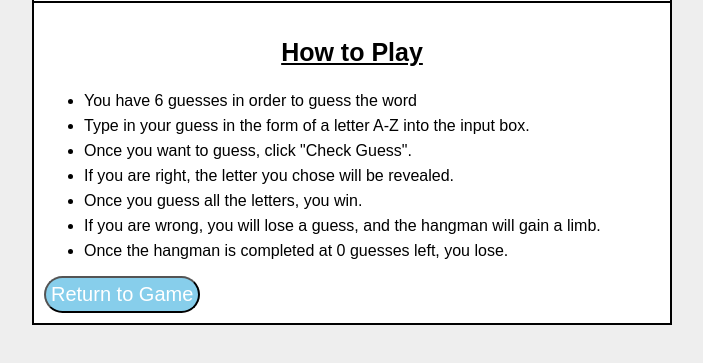
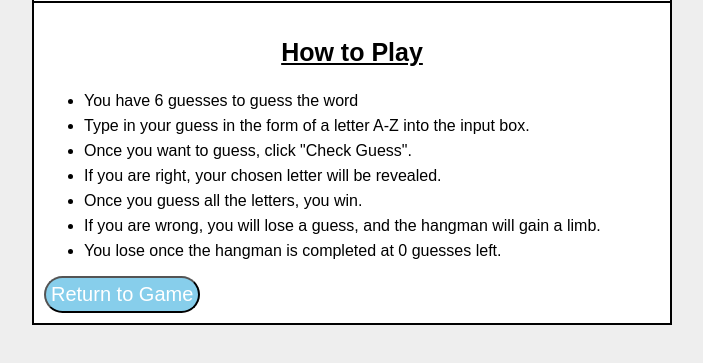
Before and after one commit to BernardoCastillo/Upgraded_Hangman, a plain HTML site: page index.html in a window 1280 px wide. Both pictures are taken after a click on the button "How to Play". Shown: the part 201-564 px from the top of the page, without its empty margins (288-991 px from the left). Drawn offline with Linux system fonts and the light colour scheme.

Commit message:
Update index.html

```diff
--- a/index.html
+++ b/index.html
@@ -34,13 +34,13 @@
             <div id="rulesExplain">
                 <h3>How to Play</h3>
                 <ul>
-                    <li>You have 6 guesses in order to guess the word</li>
+                    <li>You have 6 guesses to guess the word</li>
                     <li>Type in your guess in the form of a letter A-Z into the input box.</li>
                     <li>Once you want to guess, click "Check Guess".</li>
-                    <li>If you are right, the letter you chose will be revealed.</li>
+                    <li>If you are right, your chosen letter will be revealed.</li>
                     <li>Once you guess all the letters, you win.</li>
                     <li>If you are wrong, you will lose a guess, and the hangman will gain a limb.</li>
-                    <li>Once the hangman is completed at 0 guesses left, you lose.</li>
+                    <li> You lose once the hangman is completed at 0 guesses left.</li>
                 </ul>
             </div>
             <!-- button to get rid of rules and return to the game -->
@@ -48,6 +48,6 @@
         </div>
     </div>
     <!-- javascript -->
-    <script src = "script.js" defer></script>
+    <script src = "script.js"></script>
 </body>
 </html>
```
